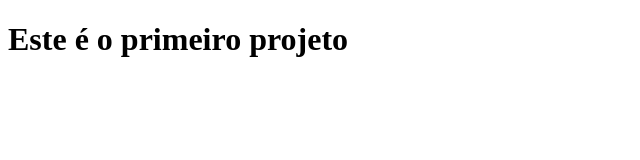
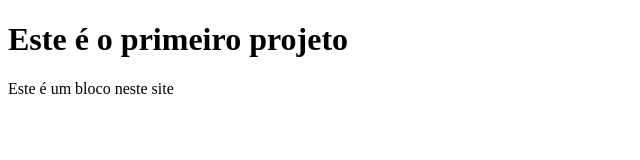
Before and after one commit to danifc123/aula_24_02, a plain HTML site: page index.html in a window 1280 px wide. Shown: the whole page, without its empty margins (0-640 px from the left). Drawn offline with Linux system fonts and the light colour scheme.

Commit message:
Updated: new div

```diff
--- a/index.html
+++ b/index.html
@@ -9,6 +9,8 @@
 
 <body>
   <h1>Este é o primeiro projeto</h1>
+
+  <div>Este é um bloco neste site<div>
 </body>
 
 </html>
```
